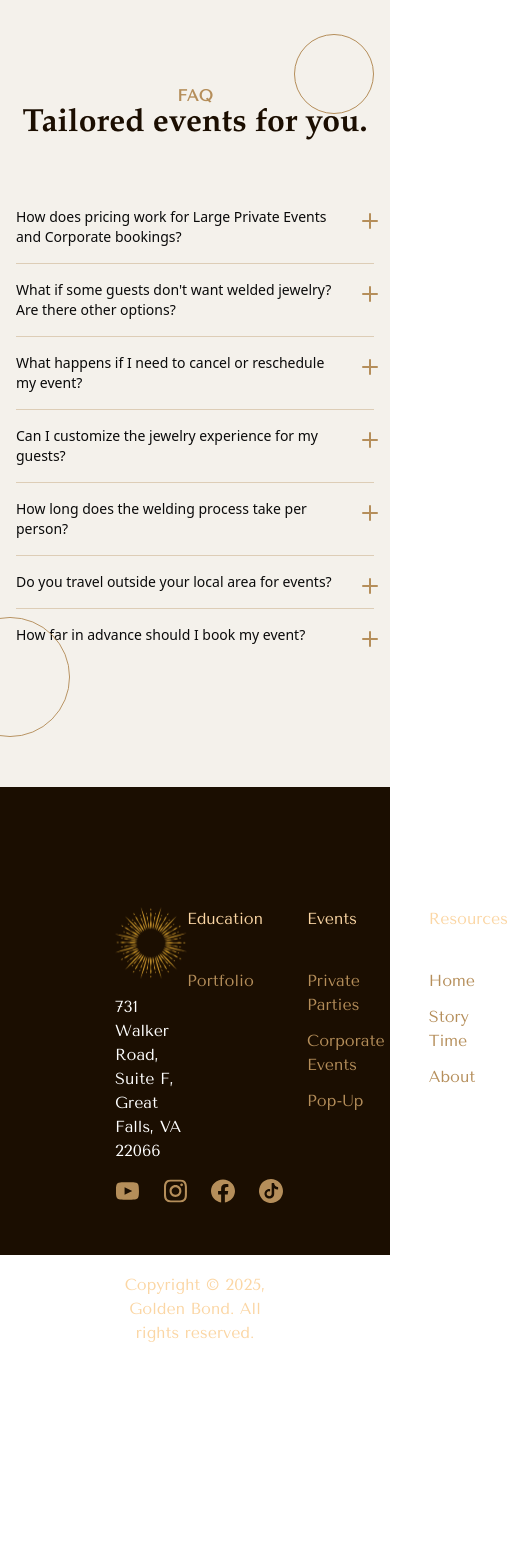
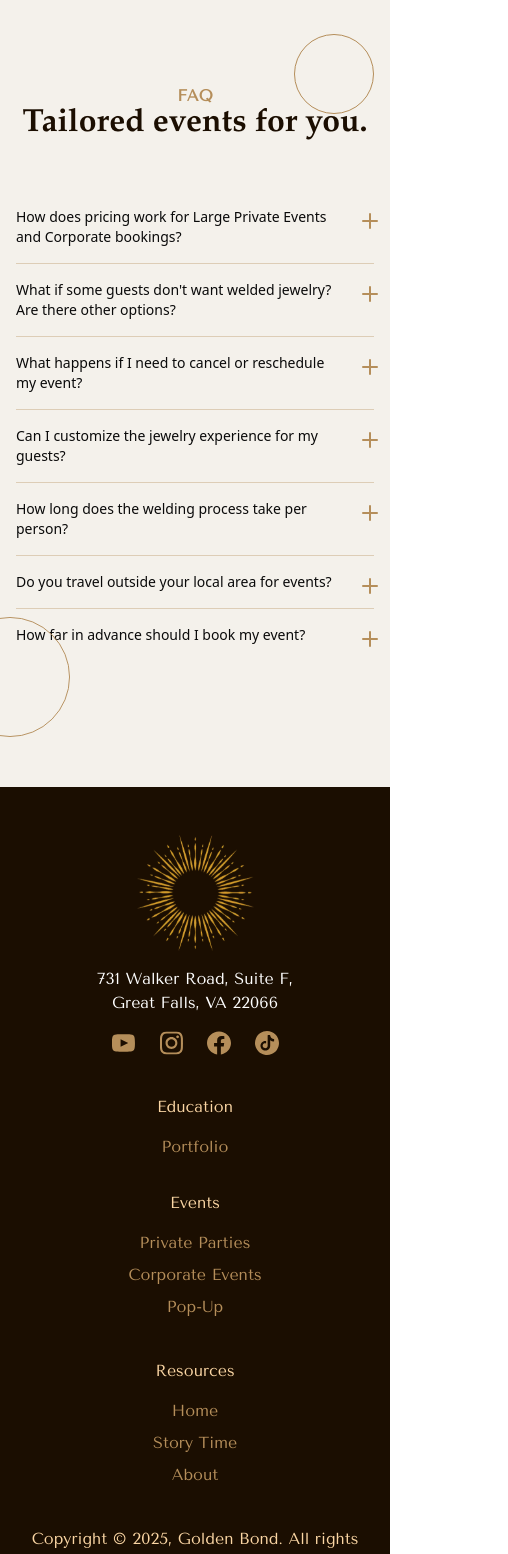
Before and after one commit to saliftankoano/goldenbond, a Next.js app: page / in a window 390 px wide. Shown: the top 1554 px of the page, 508 px wide, since content can reach past the window. Before the commit the page ends 1345 px from the top, so only its background shows below. Built offline with nearby package versions, Linux system fonts and the light colour scheme.

Commit message:
adjust footer responsiveness

```diff
--- a/app/(landing)/Footer.tsx
+++ b/app/(landing)/Footer.tsx
@@ -4,9 +4,9 @@ import Link from "next/link";
 
 export default function Footer() {
   return (
-    <footer className="bg-[#1B0E01] p-4 tenor-font px-[115px] py-[120px] w-full max-h-[468px]">
-        <div className="footer-core max-w-[1210px] flex justify-between">
-            <div className="footer-core-left">
+    <footer className="bg-[#1B0E01] p-4 tenor-font px-6 sm:px-12 md:px-20 lg:px-[115px] py-12 sm:py-16 md:py-20 lg:py-[120px] w-full">
+        <div className="footer-core max-w-[1210px] mx-auto flex flex-col lg:flex-row justify-between items-center lg:items-start text-center lg:text-left">
+            <div className="footer-core-left flex flex-col items-center lg:items-start">
                 <div className="footer-brand">
                     <Image src="/images/logo.svg" alt="logo" width={117} height={117} />
                 </div>
@@ -20,10 +20,10 @@ export default function Footer() {
                     <Image src="/images/tt.svg" alt="socials" width={24} height={24} />
                 </div>
             </div>
-            <div className="footer-core-right flex gap-[44px]">
+            <div className="footer-core-right flex flex-col sm:flex-row gap-8 sm:gap-10 md:gap-[44px] mt-10 lg:mt-0">
                 <div className="links-1">
                     <Link href="/education" >
-                        <p className="text-[#FBD6A4] pb-[38px]" >Education</p>
+                        <p className="text-[#FBD6A4] pb-4 sm:pb-[38px]" >Education</p>
                     </Link>
                     <Link href="/portfolio" >
                         <p className="text-[#B58E5A]">Portfolio</p>
@@ -31,27 +31,27 @@ export default function Footer() {
                 </div>
                 <div className="links-2">
                     <Link href="/events" >
-                        <p className="text-[#FBD6A4] pb-[38px]">Events</p>
+                        <p className="text-[#FBD6A4] pb-4 sm:pb-[38px]">Events</p>
                     </Link>
                     <Link href="/private-parties" >
-                        <p className="text-[#B58E5A] pb-[12px]">Private Parties</p>
+                        <p className="text-[#B58E5A] pb-2 sm:pb-[12px]">Private Parties</p>
                     </Link>
                     <Link href="/corporate-events" >
-                        <p className="text-[#B58E5A] pb-[12px]">Corporate Events</p>
+                        <p className="text-[#B58E5A] pb-2 sm:pb-[12px]">Corporate Events</p>
                     </Link>
                     <Link href="/pop-up-events" >
-                        <p className="text-[#B58E5A] pb-[12px]">Pop-Up</p>
+                        <p className="text-[#B58E5A] pb-2 sm:pb-[12px]">Pop-Up</p>
                     </Link>
                 </div>
                 <div className="links-3">
                     <Link href="/resources" >
-                        <p className="text-[#FBD6A4] pb-[38px]">Resources</p>
+                        <p className="text-[#FBD6A4] pb-4 sm:pb-[38px]">Resources</p>
                     </Link>
                     <Link href="/home" >
-                        <p className="text-[#B58E5A] pb-[12px]">Home</p>
+                        <p className="text-[#B58E5A] pb-2 sm:pb-[12px]">Home</p>
                     </Link>
                     <Link href="/story-time" >
-                        <p className="text-[#B58E5A] pb-[12px]">Story Time</p>
+                        <p className="text-[#B58E5A] pb-2 sm:pb-[12px]">Story Time</p>
                     </Link>
                     <Link href="/about" >
                         <p className="text-[#B58E5A]">About</p>
@@ -59,7 +59,7 @@ export default function Footer() {
                 </div>
             </div>
         </div>
-        <div className="footer-bottom mt-[70px]">
+        <div className="footer-bottom mt-10 sm:mt-12 md:mt-[70px]">
             <p className="text-center text-[#FBD6A4]">Copyright © 2025, Golden Bond. All rights reserved. </p>
         </div>
     </footer>
--- a/app/page.tsx
+++ b/app/page.tsx
@@ -4,7 +4,7 @@ export default function Home() {
   return (
     <div className="w-full h-full">
       <Faq />
-     <Footer />
+      <Footer />
     </div>
   );
 }
```
